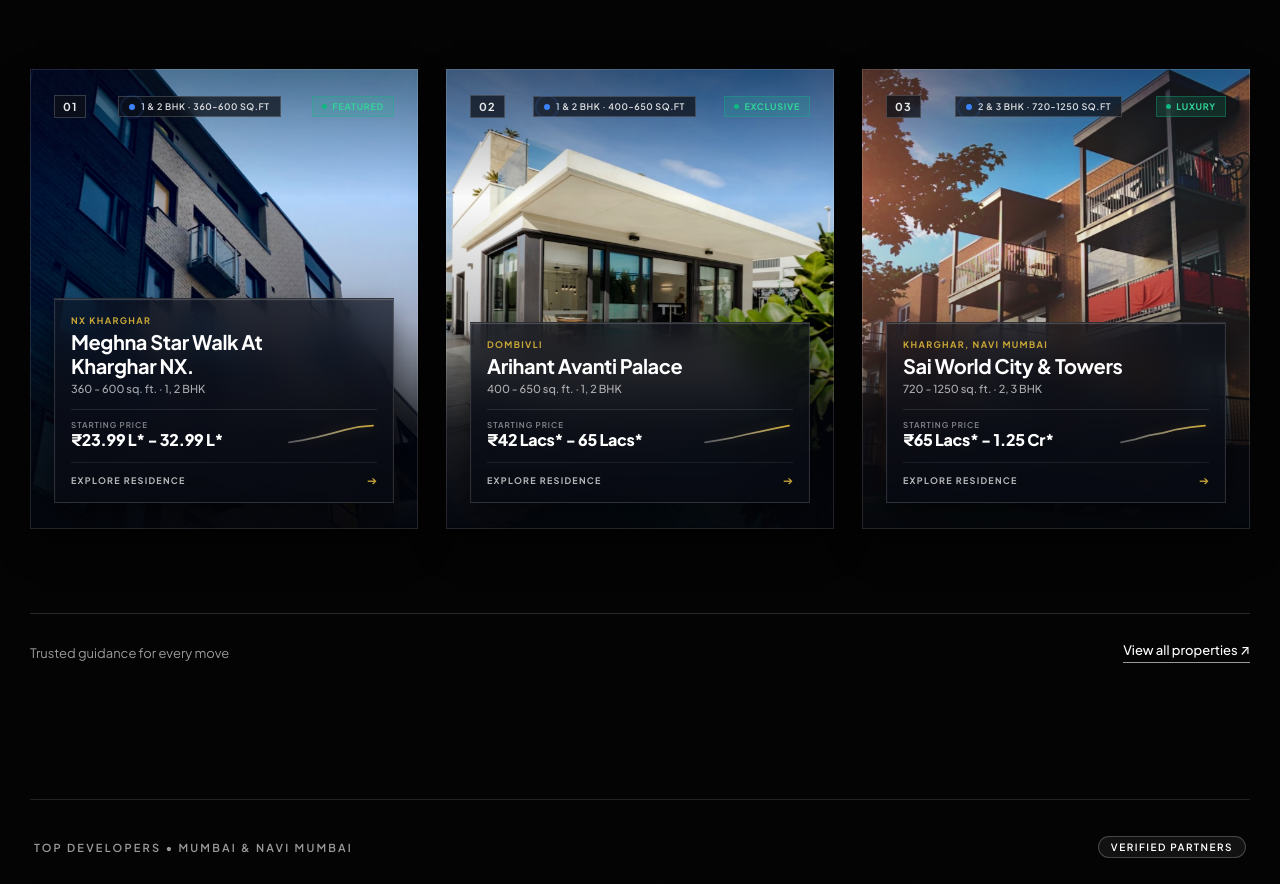
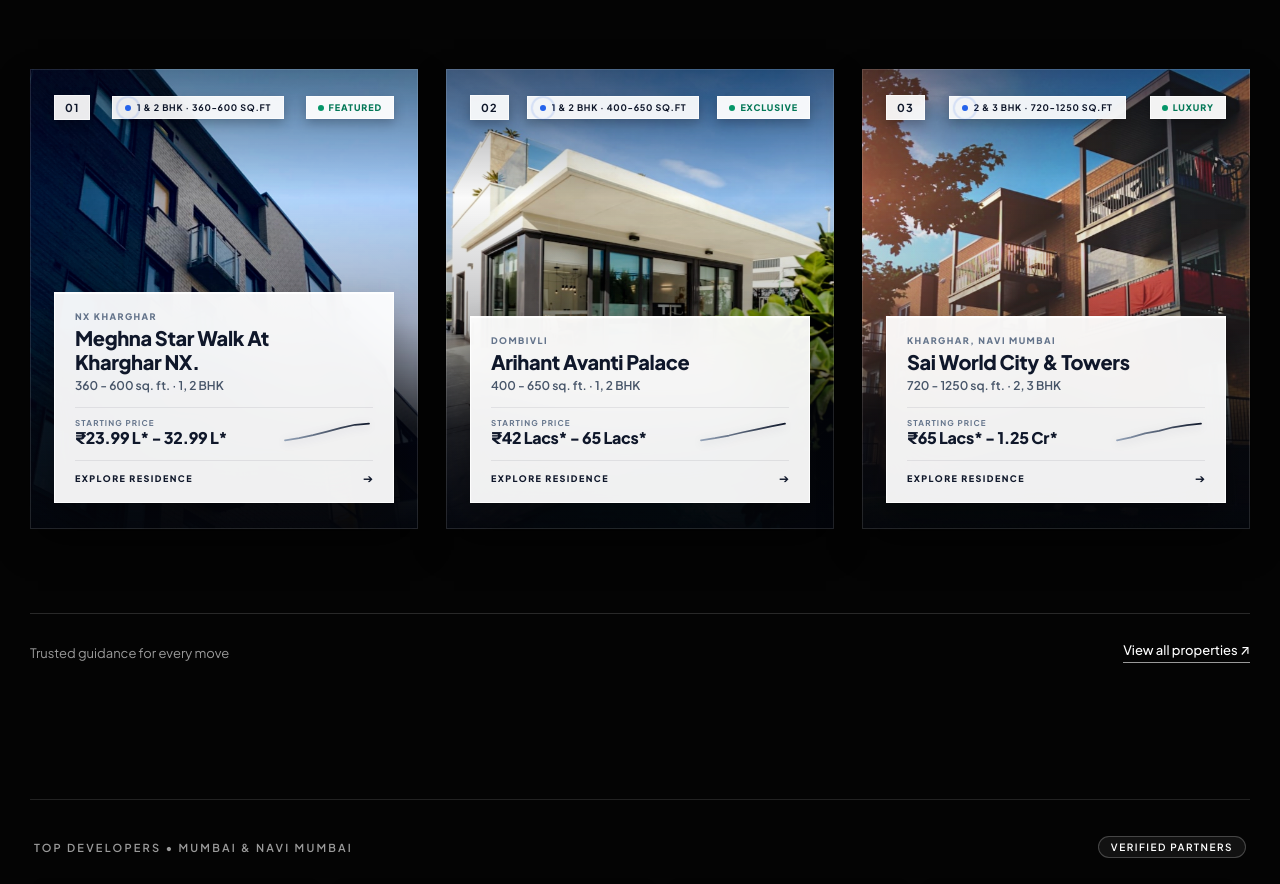
Before and after one commit to cypheral1/aasco, a Next.js app: page / in a window 1280 px wide. Shown: the part 1307-2191 px from the top of the page. Built offline with nearby package versions, Linux system fonts and the light colour scheme.

Commit message:
style: apply white luxury frosted theme to Featured Properties cards

```diff
--- a/src/components/Home/AboutSection/AboutSection.module.css
+++ b/src/components/Home/AboutSection/AboutSection.module.css
@@ -234,24 +234,26 @@
   font-size: 11px;
   font-weight: 700;
   letter-spacing: 0.1em;
-  color: rgba(255, 255, 255, 0.9);
-  padding: 4px 8px;
+  color: #0F172A;
+  padding: 5px 10px;
   border-radius: 0px;
-  background: rgba(12, 16, 24, 0.75);
-  border: 1px solid rgba(255, 255, 255, 0.18);
-  backdrop-filter: blur(8px);
+  background: rgba(255, 255, 255, 0.92);
+  border: 1px solid rgba(255, 255, 255, 0.6);
+  backdrop-filter: blur(12px);
+  box-shadow: 0 4px 12px rgba(0, 0, 0, 0.25);
 }
 
 .coordinateBadge {
   display: flex;
   align-items: center;
   gap: 6px;
-  padding: 4px 10px;
+  padding: 5px 12px;
   border-radius: 0px;
-  background: rgba(12, 16, 24, 0.75);
-  border: 1px solid rgba(255, 255, 255, 0.18);
-  backdrop-filter: blur(8px);
-  max-width: 180px;
+  background: rgba(255, 255, 255, 0.92);
+  border: 1px solid rgba(255, 255, 255, 0.6);
+  backdrop-filter: blur(12px);
+  box-shadow: 0 4px 12px rgba(0, 0, 0, 0.25);
+  max-width: 200px;
 }
 
 .radarDot {
@@ -259,7 +261,7 @@
   width: 6px;
   height: 6px;
   border-radius: 50%;
-  background: #3B82F6;
+  background: #2563EB;
   flex-shrink: 0;
 }
 
@@ -267,7 +269,7 @@
   position: absolute;
   inset: -3px;
   border-radius: 50%;
-  border: 1px solid #3B82F6;
+  border: 1px solid #2563EB;
   animation: radarPing 2s cubic-bezier(0, 0, 0.2, 1) infinite;
 }
 
@@ -281,9 +283,9 @@
 .coordText {
   font-family: var(--font-primary, monospace, sans-serif);
   font-size: 9px;
-  font-weight: 600;
-  letter-spacing: 0.06em;
-  color: rgba(255, 255, 255, 0.85);
+  font-weight: 700;
+  letter-spacing: 0.08em;
+  color: #0F172A;
   white-space: nowrap;
   overflow: hidden;
   text-overflow: ellipsis;
@@ -293,30 +295,31 @@
   display: flex;
   align-items: center;
   gap: 5px;
-  padding: 4px 9px;
+  padding: 5px 11px;
   border-radius: 0px;
-  background: rgba(16, 185, 129, 0.15);
-  border: 1px solid rgba(16, 185, 129, 0.35);
-  backdrop-filter: blur(8px);
+  background: rgba(255, 255, 255, 0.95);
+  border: 1px solid rgba(255, 255, 255, 0.7);
+  backdrop-filter: blur(12px);
+  box-shadow: 0 4px 12px rgba(0, 0, 0, 0.25);
   flex-shrink: 0;
 }
 
 .growthDot {
-  width: 5px;
-  height: 5px;
+  width: 6px;
+  height: 6px;
   border-radius: 50%;
-  background: #10B981;
+  background: #059669;
 }
 
 .growthText {
   font-family: var(--font-primary, monospace, sans-serif);
   font-size: 9px;
-  font-weight: 700;
-  letter-spacing: 0.08em;
-  color: #34D399;
-}
-
-/* Card Content & Data Reveal */
+  font-weight: 800;
+  letter-spacing: 0.1em;
+  color: #047857;
+}
+
+/* Card Content & Data Reveal (White Luxury Frosted Container) */
 .cardContent {
   position: relative;
   display: flex;
@@ -324,29 +327,24 @@
   gap: 14px;
   z-index: 6;
   width: 100%;
-  padding: 16px 16px 14px;
+  padding: 18px 20px 16px;
   border-radius: 0px;
-  background: linear-gradient(
-    180deg,
-    rgba(14, 18, 28, 0.72) 0%,
-    rgba(8, 10, 18, 0.94) 100%
-  );
-  backdrop-filter: blur(16px) saturate(160%);
-  -webkit-backdrop-filter: blur(16px) saturate(160%);
-  border: 1px solid rgba(255, 255, 255, 0.14);
+  background: rgba(255, 255, 255, 0.94);
+  backdrop-filter: blur(24px) saturate(180%);
+  -webkit-backdrop-filter: blur(24px) saturate(180%);
+  border: 1px solid rgba(255, 255, 255, 0.9);
   box-shadow:
-    0 12px 28px -4px rgba(0, 0, 0, 0.65),
-    inset 0 1px 1px rgba(255, 255, 255, 0.2);
-  transition: border-color 0.35s ease, background 0.35s ease;
+    0 16px 36px -4px rgba(0, 0, 0, 0.4),
+    inset 0 1px 1px #FFFFFF;
+  transition: border-color 0.35s ease, background 0.35s ease, box-shadow 0.35s ease;
 }
 
 .cardWrapper:hover .cardContent {
-  border-color: rgba(255, 255, 255, 0.28);
-  background: linear-gradient(
-    180deg,
-    rgba(18, 24, 38, 0.82) 0%,
-    rgba(10, 13, 24, 0.96) 100%
-  );
+  background: #FFFFFF;
+  border-color: #FFFFFF;
+  box-shadow:
+    0 20px 42px -4px rgba(0, 0, 0, 0.5),
+    inset 0 1px 2px #FFFFFF;
 }
 
 .titleGroup {
@@ -358,36 +356,36 @@
 .localityCategory {
   font-family: var(--font-primary, sans-serif);
   font-size: 9px;
-  font-weight: 700;
-  letter-spacing: 0.15em;
+  font-weight: 800;
+  letter-spacing: 0.16em;
   text-transform: uppercase;
-  color: rgba(212, 175, 55, 0.95); /* Refined Gold Accent */
+  color: #64748B;
 }
 
 .localityName {
   font-family: var(--font-heading, inherit);
   font-size: 20px;
-  font-weight: 700;
+  font-weight: 800;
   letter-spacing: -0.02em;
-  color: #FFFFFF;
+  color: #0F172A;
   margin: 0;
   line-height: 1.2;
 }
 
 .detailsText {
-  font-size: 11px;
-  color: rgba(255, 255, 255, 0.65);
+  font-size: 12px;
+  color: #475569;
   margin: 0;
-  font-weight: 500;
-}
-
-/* Primary Price & Live Numerical Counter */
+  font-weight: 600;
+}
+
+/* Primary Price & Numerical Styling */
 .priceRow {
   display: flex;
   align-items: flex-end;
   justify-content: space-between;
   padding-top: 10px;
-  border-top: 1px solid rgba(255, 255, 255, 0.1);
+  border-top: 1px solid rgba(15, 23, 42, 0.08);
   gap: 8px;
 }
 
@@ -399,10 +397,10 @@
 
 .priceLabel {
   font-size: 8px;
-  letter-spacing: 0.12em;
+  letter-spacing: 0.14em;
   text-transform: uppercase;
-  color: rgba(255, 255, 255, 0.5);
-  font-weight: 600;
+  color: #64748B;
+  font-weight: 700;
 }
 
 .priceValue {
@@ -416,7 +414,7 @@
   font-size: 16px;
   font-weight: 800;
   letter-spacing: -0.02em;
-  color: #FFFFFF;
+  color: #0F172A;
   line-height: 1;
 }
 
@@ -428,7 +426,7 @@
 }
 
 .sparklineSvg {
-  filter: drop-shadow(0 0 6px rgba(212, 175, 55, 0.4));
+  filter: drop-shadow(0 2px 4px rgba(15, 23, 42, 0.15));
   overflow: visible;
 }
 
@@ -438,32 +436,32 @@
   align-items: center;
   justify-content: space-between;
   padding-top: 10px;
-  border-top: 1px solid rgba(255, 255, 255, 0.08);
+  border-top: 1px solid rgba(15, 23, 42, 0.08);
 }
 
 .exploreText {
   font-family: var(--font-primary, sans-serif);
   font-size: 9px;
-  font-weight: 700;
-  letter-spacing: 0.14em;
+  font-weight: 800;
+  letter-spacing: 0.16em;
   text-transform: uppercase;
-  color: rgba(255, 255, 255, 0.7);
+  color: #0F172A;
   transition: color 0.3s ease;
 }
 
 .cardWrapper:hover .exploreText {
-  color: #FFFFFF;
+  color: #2563EB;
 }
 
 .exploreArrow {
   font-size: 12px;
-  color: rgba(212, 175, 55, 0.9);
+  color: #0F172A;
   transition: transform 0.25s cubic-bezier(0.16, 1, 0.3, 1), color 0.25s ease;
   will-change: transform;
 }
 
 .cardWrapper:hover .exploreArrow {
-  color: #FFFFFF;
+  color: #2563EB;
 }
 
 .propertyFooter {
--- a/src/components/Home/AboutSection/AboutSection.tsx
+++ b/src/components/Home/AboutSection/AboutSection.tsx
@@ -234,8 +234,8 @@ function FeaturedPropertyCard({
               <svg className={styles.sparklineSvg} width="84" height="24" viewBox="0 0 120 32">
                 <defs>
                   <linearGradient id={`grad-prop-${item.id}`} x1="0%" y1="0%" x2="100%" y2="0%">
-                    <stop offset="0%" stopColor="rgba(255, 255, 255, 0.3)" />
-                    <stop offset="100%" stopColor="rgba(212, 175, 55, 0.95)" />
+                    <stop offset="0%" stopColor="#94A3B8" />
+                    <stop offset="100%" stopColor="#0F172A" />
                   </linearGradient>
                 </defs>
                 <path
```
